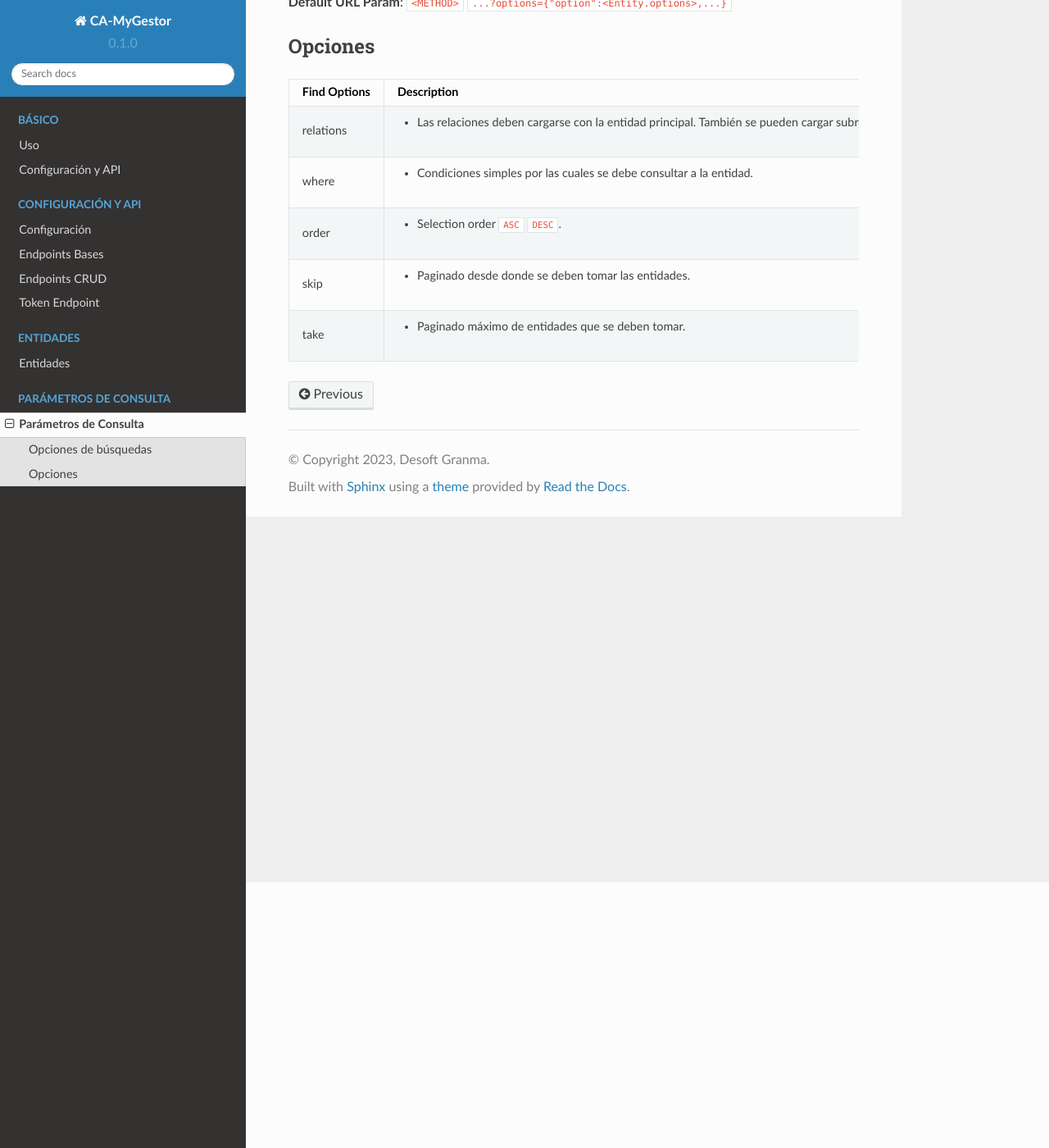
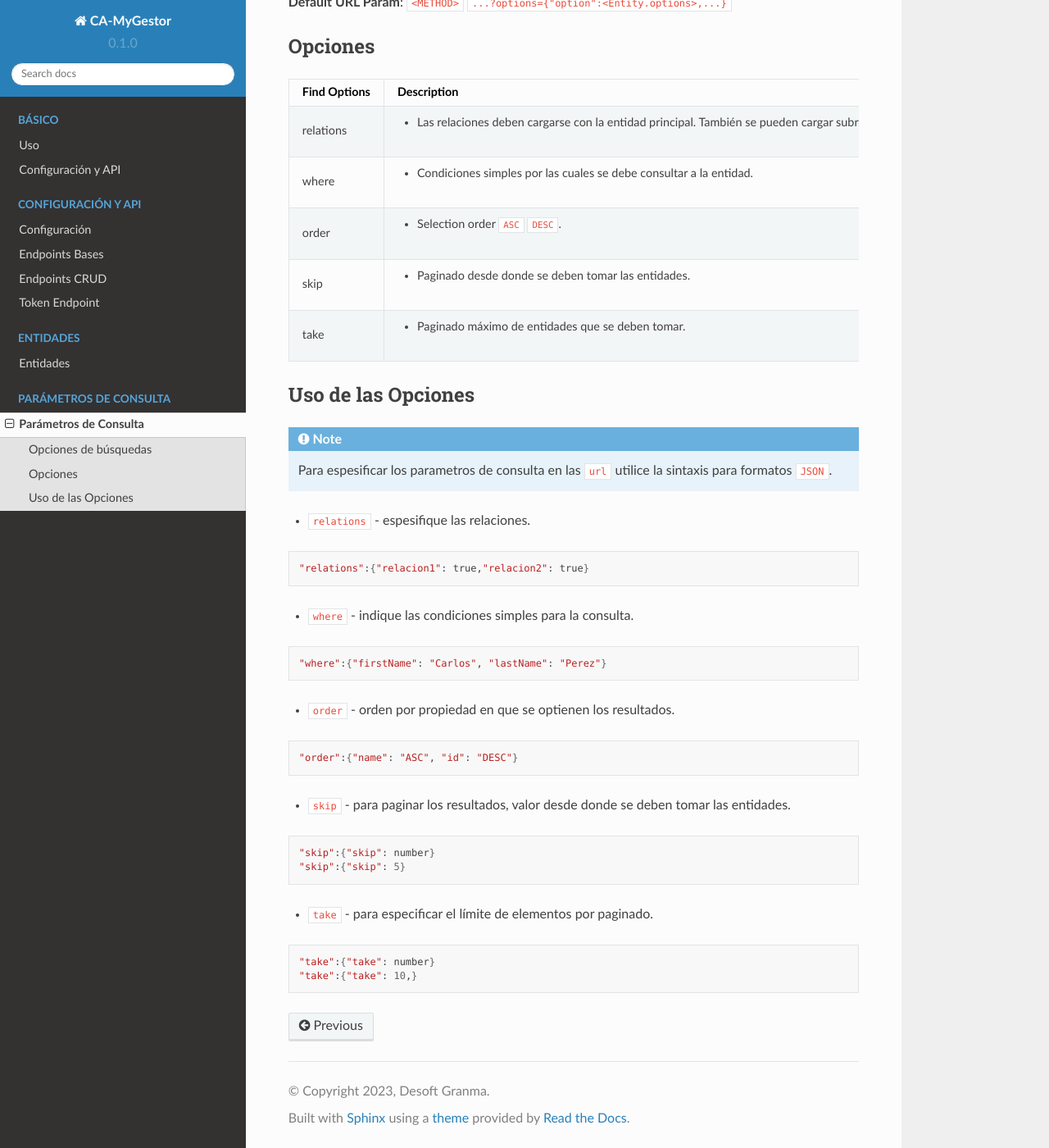
Before and after one commit to randy930529/api-rest-dj, a Sphinx documentation site: the page built from docs/source/query_params.rst, in a window 1280 px wide and 1400 px high, scrolled down 324 px. Shown: the whole window at 82% size. Built offline with Sphinx 7.4.7 and the Read the Docs theme 2.0.0, drawn with Linux system fonts in a browser that asks for light colours.

Commit message:
Update query_params.rst

```diff
--- a/docs/source/query_params.rst
+++ b/docs/source/query_params.rst
@@ -25,3 +25,42 @@ Opciones
 | take         | * Paginado máximo de entidades que se deben tomar.                                                |
 |              |                                                                                                   |
 +--------------+---------------------------------------------------------------------------------------------------+
+
+Uso de las Opciones
+-------------------
+
+.. note::
+
+    Para espesificar los parametros de consulta en las ``url`` utilice la sintaxis para formatos ``JSON``.
+
+* ``relations`` - espesifique las relaciones.
+
+.. code-block:: bash
+
+    "relations":{"relacion1": true,"relacion2": true}
+
+* ``where`` - indique las condiciones simples para la consulta.
+
+.. code-block:: bash
+
+    "where":{"firstName": "Carlos", "lastName": "Perez"}
+
+* ``order`` - orden por propiedad en que se optienen los resultados.
+
+.. code-block:: bash
+
+    "order":{"name": "ASC", "id": "DESC"}
+
+* ``skip`` - para paginar los resultados, valor desde donde se deben tomar las entidades.
+
+.. code-block:: bash
+
+    "skip":{"skip": number}
+    "skip":{"skip": 5}
+
+* ``take`` - para especificar el límite de elementos por paginado.
+
+.. code-block:: bash
+
+    "take":{"take": number}
+    "take":{"take": 10,}
```
